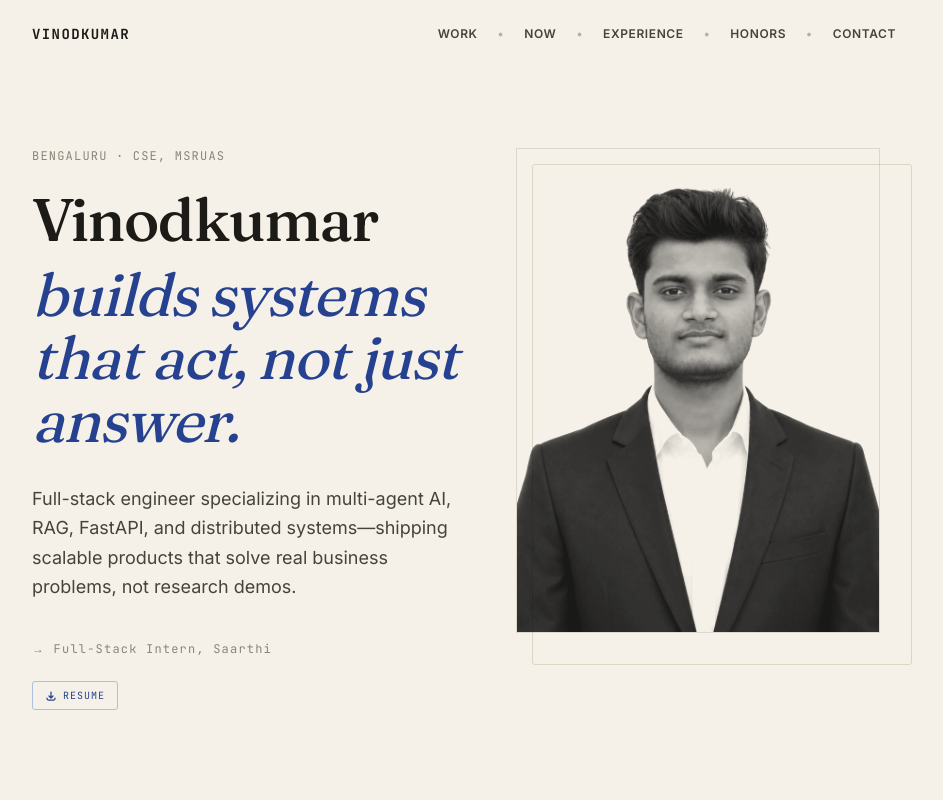
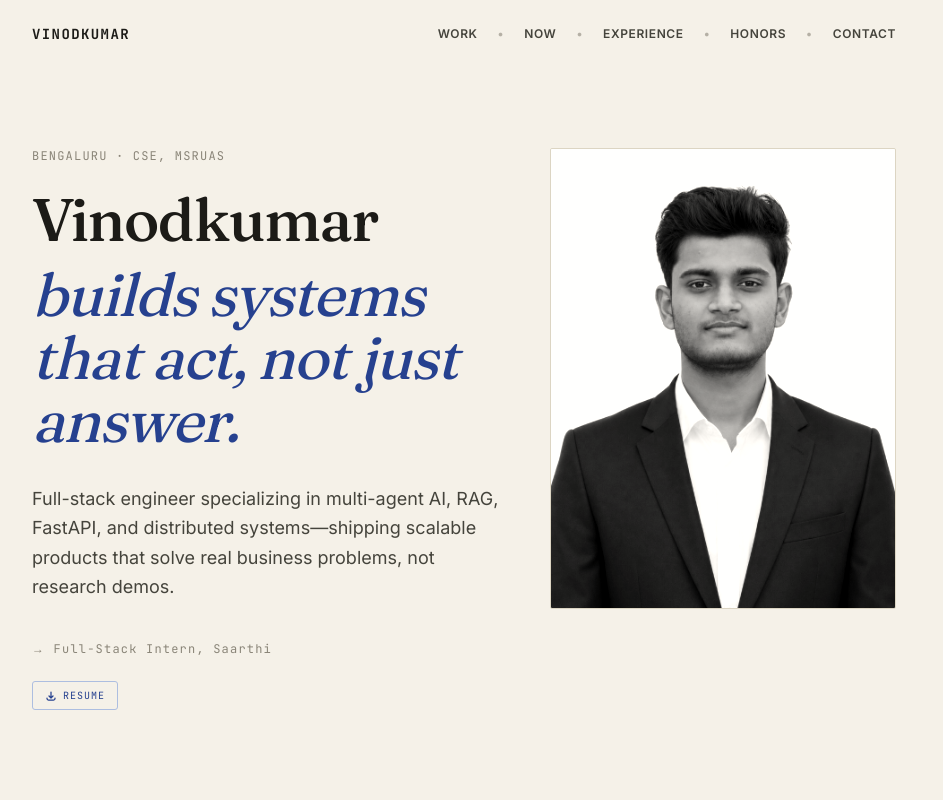
Before and after one commit to vinodkadli7022/vinod-tech, a Next.js app: page / in a window 1280 px wide. Shown: the top 800 px of the page, without its empty margins (176-1119 px from the left). Built offline with nearby package versions, Linux system fonts and the light colour scheme.

Commit message:
Update Hero section with profile photo layout

```diff
--- a/components/Hero.tsx
+++ b/components/Hero.tsx
@@ -1,13 +1,14 @@
 import { HERO_CONTENT, CONTACT_LINKS } from "@/lib/content";
+import Image from "next/image";
 
 export default function Hero() {
   return (
     <section className="w-full pt-12 pb-16 md:pt-20 md:pb-24 hairline-b">
       <div className="max-w-[920px] mx-auto px-6 sm:px-7">
-        <div className="flex flex-col md:flex-row gap-8 md:gap-12 items-start justify-between">
+        <div className="flex flex-col md:flex-row gap-10 md:gap-12 items-center md:items-start justify-between">
 
           {/* Left Column: Text Content */}
-          <div className="flex-1 w-full md:max-w-[580px]">
+          <div className="flex-1 w-full md:w-[60%]">
             {/* Eyebrow */}
             <span className="font-mono text-xs uppercase tracking-widest text-muted block mb-4 md:mb-6">
               {HERO_CONTENT.eyebrow}
@@ -63,18 +64,18 @@ export default function Hero() {
             </div>
           </div>
 
-          {/* Right Column: Headshot with blueprint offset box */}
-          <div className="relative w-[200px] sm:w-[260px] md:w-[380px] max-w-full shrink-0 mx-auto md:mx-0 select-none pb-4 pr-4 mt-6 md:mt-0">
-            {/* Offset alignment box — blueprint feel */}
-            <div className="absolute inset-0 border border-line translate-x-4 translate-y-4 rounded-[3px] z-0" />
-
-            {/* Photo — blends into cream background */}
-            <img
-              src="/profile.jpg"
-              alt="Vinodkumar"
-              className="relative z-10 w-full h-auto grayscale contrast-[1.08] brightness-[1.02] mix-blend-multiply opacity-90 object-cover object-top aspect-[3/4] border border-line"
-              loading="eager"
-            />
+          {/* Right Column: Headshot */}
+          <div className="w-full md:w-[40%] max-w-[240px] md:max-w-none mx-auto md:mx-0 shrink-0 select-none mt-8 md:mt-0">
+            <div className="relative w-full aspect-[3/4] bg-cream border border-line rounded-[2px] overflow-hidden">
+              <Image
+                src="/vinod-headshot.jpg"
+                alt="Vinodkumar"
+                fill
+                sizes="(max-width: 768px) 240px, 40vw"
+                className="object-cover object-top grayscale contrast-[1.05] brightness-[1.02] sepia-[.08]"
+                priority
+              />
+            </div>
           </div>
 
         </div>
```
